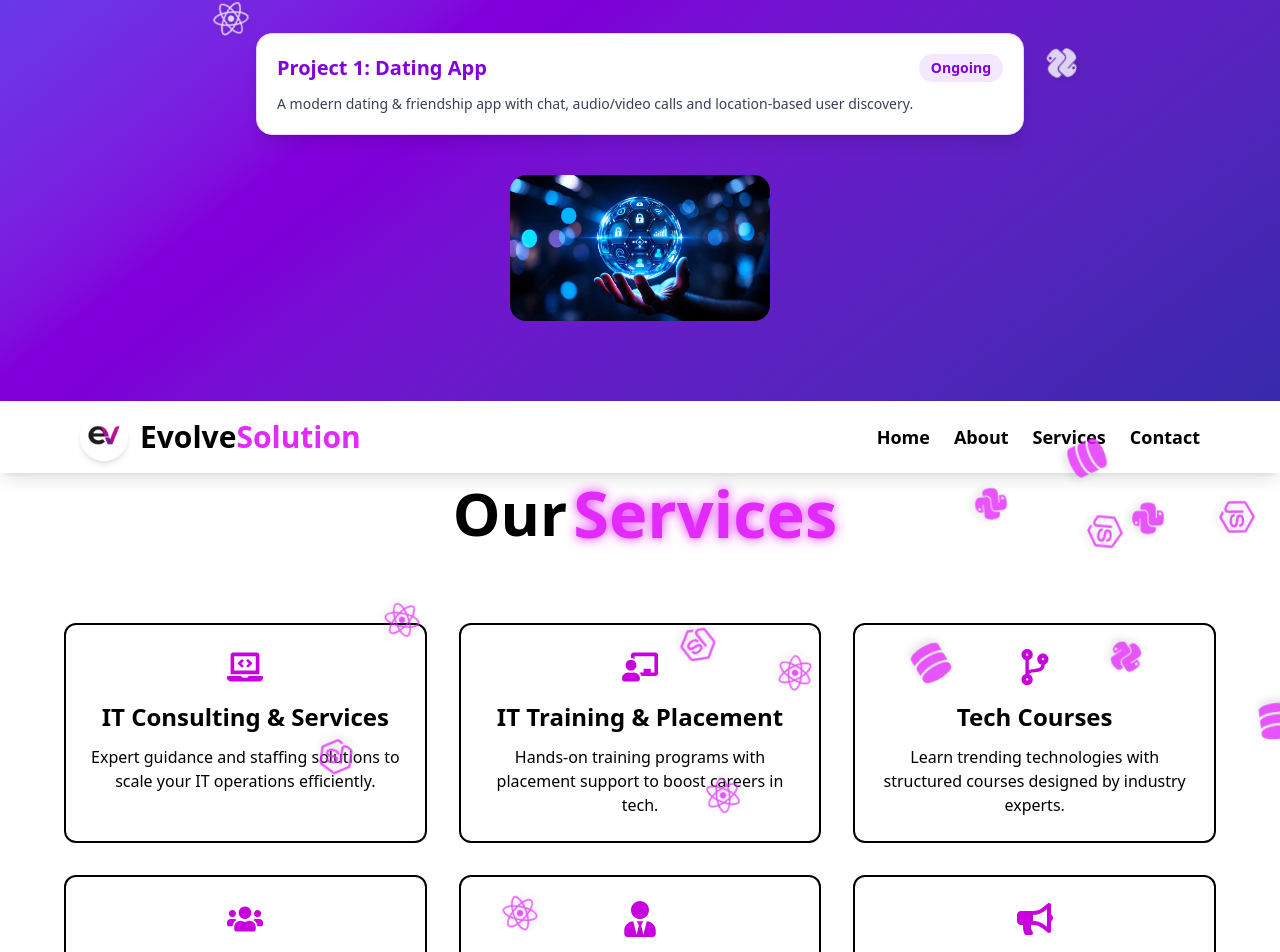
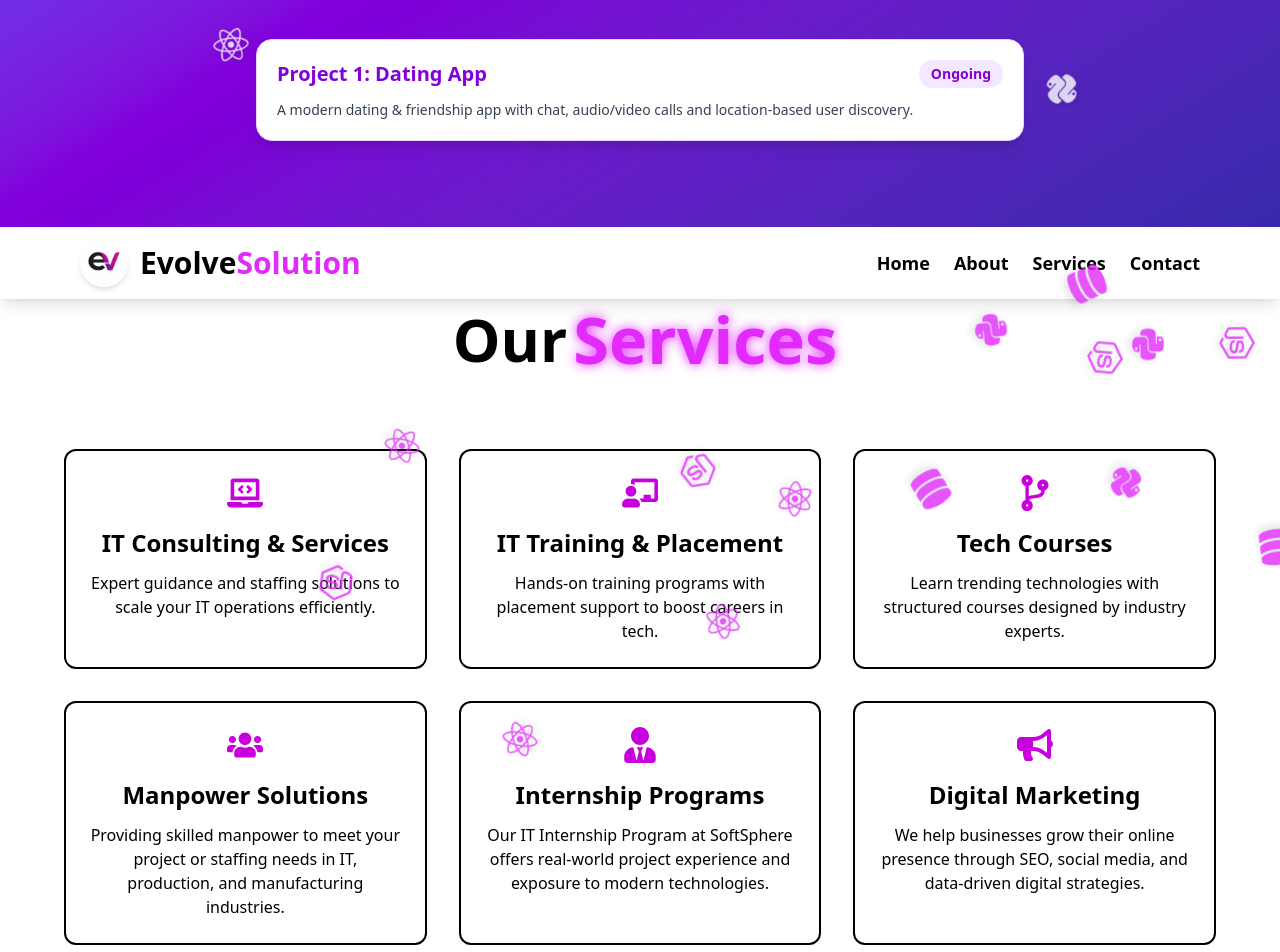
Before and after one commit to dinesh071077/Evolve-Website, a React (Vite) app: page / in a window 1280 px wide. Shown: the part 1373-2325 px from the top of the page. Built offline with nearby package versions, Linux system fonts and the light colour scheme.

Commit message:
remove unwanted contents

```diff
--- a/src/Components/About.jsx
+++ b/src/Components/About.jsx
@@ -294,18 +294,18 @@ const About = () => {
   </p>
 </motion.div>
 
-      {/* 🔹 Floating Illustration */}
+      {/* 🔹 Floating Illustration
       <motion.img
-        src="src/assets/pngtree-person-holding-glowing-sphere-with-digital-icons-representing-data-security-and-image_17484318.webp"
+        src="src/assets/undraw_lightbulb-moment_16av.png"
         alt="Innovation"
-        className="mt-10 w-40 md:w-65 opacity-90 rounded-2xl"
+        className="mt-10   w-40  md:w-65 opacity-90 rounded-2xl"
         initial={{ x: -500, opacity: 0 }}
         animate={{ x: 0, opacity: 1 }}
         transition={{
           duration: 1.5,
           ease: "easeOut",
         }}
-      />
+      /> */}
     </div>
   );
 };
```
Also changed, not shown: src/assets/WhatsApp Image 2025-11-11 at 15.33.21_733a17b8.jpg (deleted), src/assets/ss.jpg (deleted).
